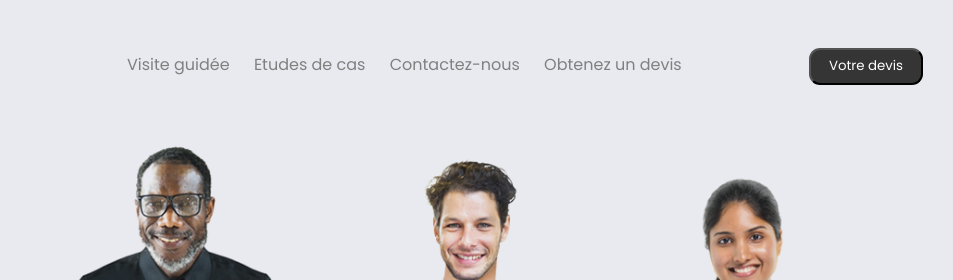
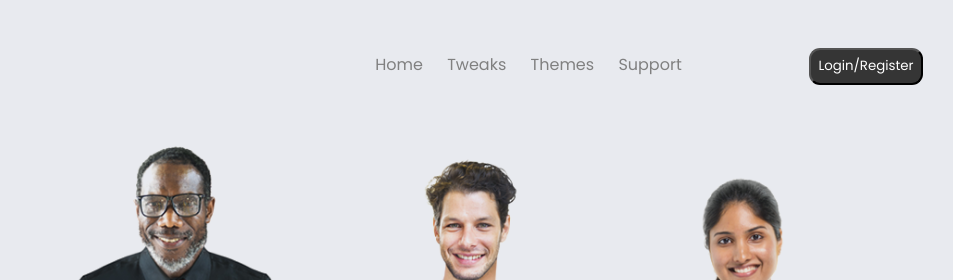
Before and after one commit to MyMCRS/MCRS, a plain HTML site: page depictions/com.mcrs.badgebar/tweak.html in a window 1280 px wide. Shown: the top 280 px of the page, 327-1280 px from the left. Drawn offline with nearby package versions, Linux system fonts and the light colour scheme; files that its build step writes are made by us from their sources; files whose address does not match are found by name.

Commit message:
Initial Commit

```diff
--- a/depictions/com.mcrs.badgebar/tweak.html
+++ b/depictions/com.mcrs.badgebar/tweak.html
@@ -17,11 +17,11 @@
                 <label id="navconhead" for="toggle">&#9776;</label>
                 <input type="checkbox" id="toggle"/>
                 <div class="menu">
-                    <a href="#">Visite guidée</a>
-                    <a href="#">Etudes de cas</a>
-                    <a href="#">Contactez-nous</a>
-                    <a href="#">Obtenez un devis</a>
-                    <button id="btn_nav_header_contact">Votre devis</button>
+                    <a href="#">Home</a>
+                    <a href="#">Tweaks</a>
+                    <a href="#">Themes</a>
+                    <a href="#">Support</a>
+                    <button id="btn_nav_header_contact">Login/Register</button>
                 </div>
             </div>
         </div>
```
